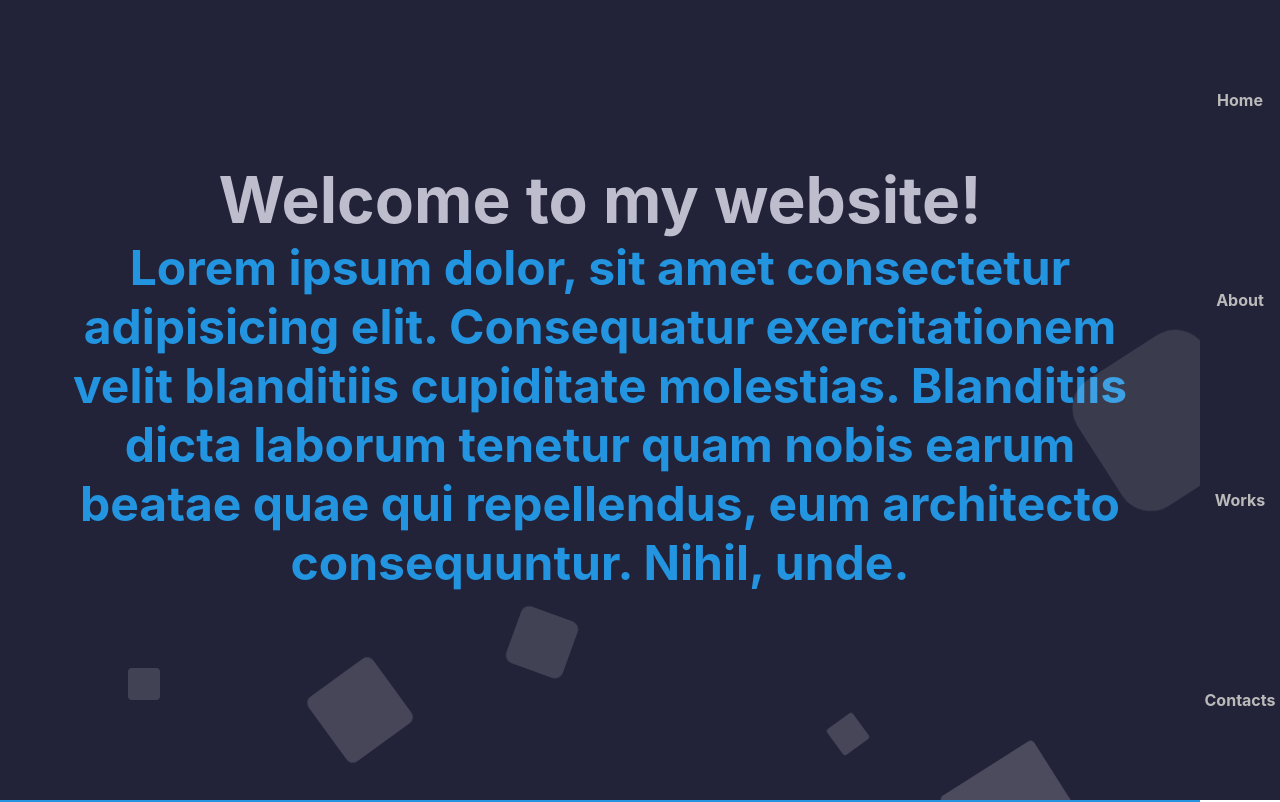
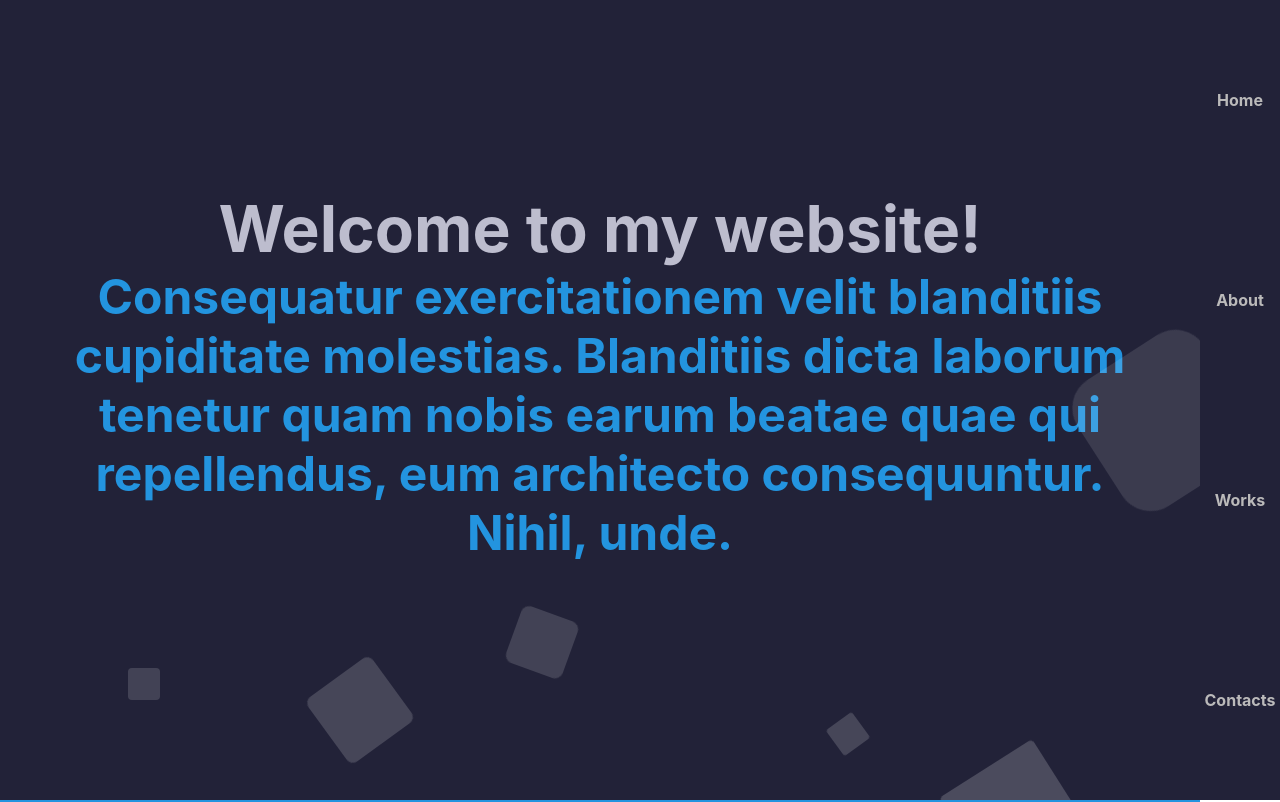
Before and after one commit to vladislavzasyadko/personal_website, a React (Create React App) app: page / in a window 1280 px wide. Shown: the top 802 px of the page. Built offline with nearby package versions, Linux system fonts and the light colour scheme.

Commit message:
netlify connected

```diff
--- a/src/components/Home/Home.jsx
+++ b/src/components/Home/Home.jsx
@@ -8,7 +8,7 @@ const Home = () => {
 
                 <div className={h.text_area}>
                     <div className={h.big_text}>Welcome to my website!</div>
-                    <p>Lorem ipsum dolor, sit amet consectetur adipisicing elit. Consequatur exercitationem velit blanditiis cupiditate molestias. Blanditiis dicta laborum tenetur quam nobis earum beatae quae qui repellendus, eum architecto consequuntur. Nihil, unde.</p>
+                    <p>Consequatur exercitationem velit blanditiis cupiditate molestias. Blanditiis dicta laborum tenetur quam nobis earum beatae quae qui repellendus, eum architecto consequuntur. Nihil, unde.</p>
                 </div>
             </div>
             <ul class={h.circles}>
```
